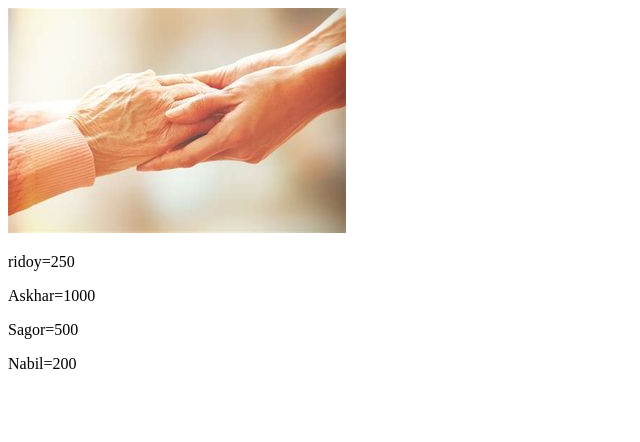
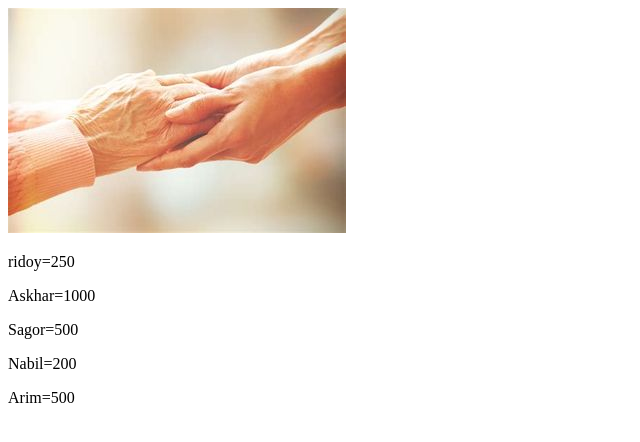
Before and after one commit to SiddikArim/hat-barai-cash-data, a plain HTML site: page index.html in a window 1280 px wide. Shown: the full height of the page, 0-640 px from the left. Drawn offline with Linux system fonts and the light colour scheme.

Commit message:
arim cash added

```diff
--- a/index.html
+++ b/index.html
@@ -12,6 +12,7 @@
     <p>Askhar=1000</p>
     <p>Sagor=500</p>
     <p>Nabil=200</p>
+    <p>Arim=500</p>
 
 </body>
 </html>
```
